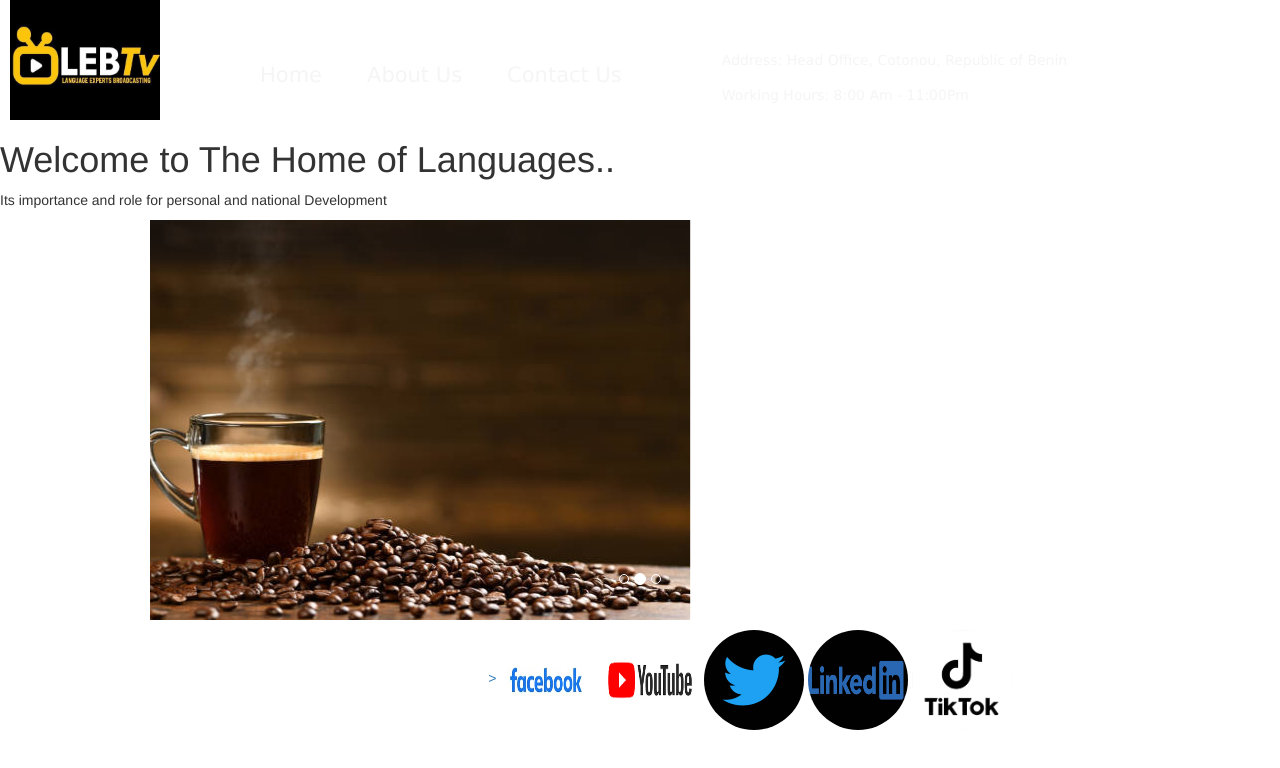
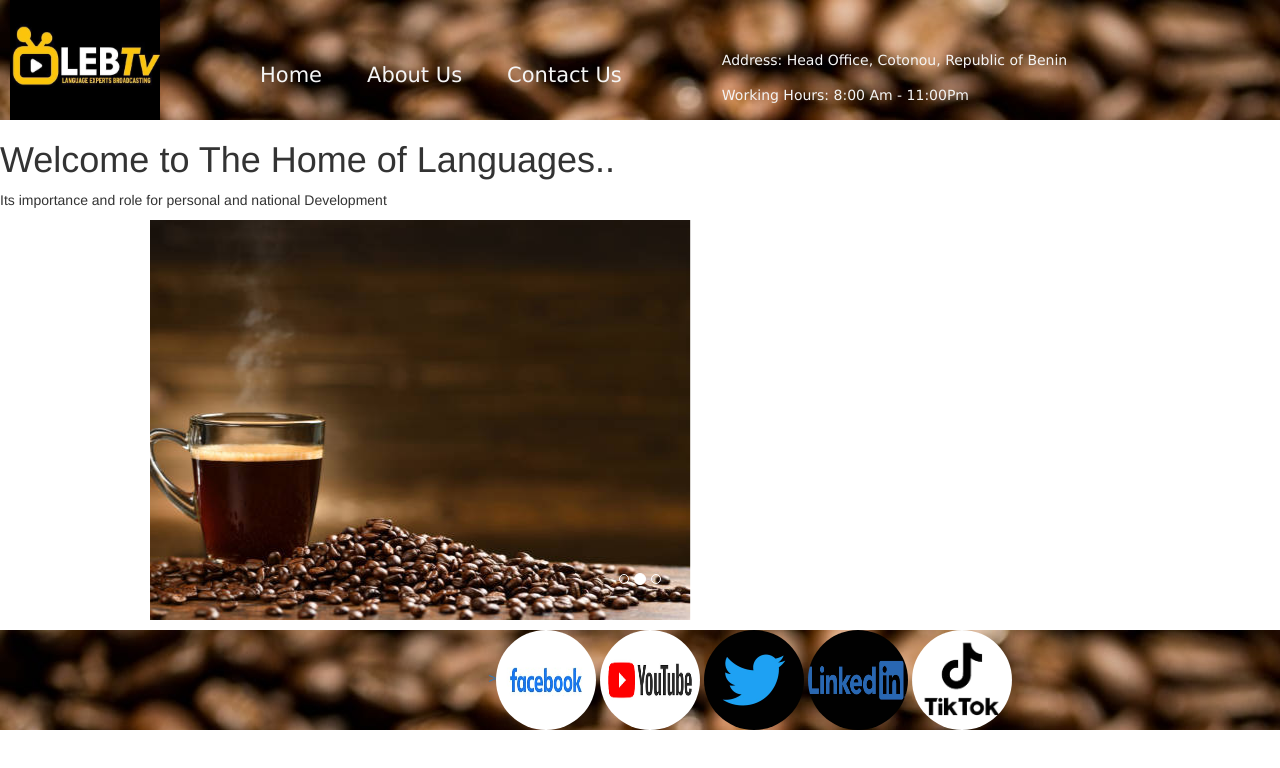
Before and after one commit to omoakinphilip/lebtvv, a plain HTML site: page index.html in a window 1280 px wide. Shown: the top 768 px of the page. Drawn offline with nearby package versions, Linux system fonts and the light colour scheme.

Commit message:
Update index.css

```diff
--- a/index.css
+++ b/index.css
@@ -19,7 +19,7 @@ body{
     height: 400px;
 }
 .header-container-wrapper{
-    background-image: url("../images/coffeebg.jpeg");
+    background-image: url("coffeebg.jpeg");
     height: 120px;
     width: 1500px;
     display: flex;
@@ -87,7 +87,7 @@ h4.staff-name{
 .footer-banner{
     display: flex;
     justify-content: center;
-    background-image: url(../images/coffeebg.jpeg);
+    background-image: url(coffeebg.jpeg);
     height: 100px;
     width: 1500px;
 }
```
